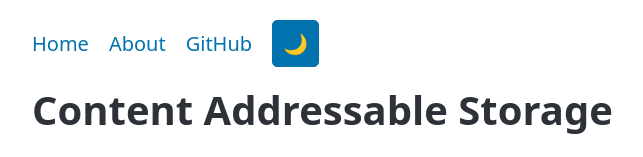
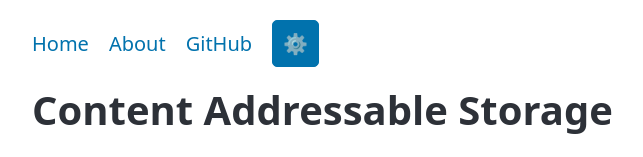
Before and after one commit to pyoner/cas, a SvelteKit app: page / in a window 1280 px wide. Shown: the top 157 px of the page, without its empty margins (8-651 px from the left). Built offline with nearby package versions, Linux system fonts and the light colour scheme.

Commit message:
chore(+layout.svelte): update theme toggle logic to switch between 'light' and 'dark' modes fix(+layout.svelte): replace icon for 'auto' theme with gear icon and fix theme toggle icon logic fix(+page.svelte): add line breaks for better readability of the Copy Link button text

```diff
--- a/src/routes/+layout.svelte
+++ b/src/routes/+layout.svelte
@@ -13,7 +13,7 @@
 		} else if (theme === 'light') {
 			theme = 'dark';
 		} else {
-			theme = 'auto';
+			theme = 'light';
 		}
 		applyTheme();
 	}
@@ -52,11 +52,11 @@
 			<li style="margin-left: auto;">
 				<button onclick={toggleTheme} aria-label="Toggle theme">
 					{#if theme === 'auto'}
+						⚙️
+					{:else if theme === 'light'}
+						☀️
+					{:else}
 						🌙
-					{:else if theme === 'light'}
-						🌙
-					{:else}
-						☀️
 					{/if}
 				</button>
 			</li>
--- a/src/routes/+page.svelte
+++ b/src/routes/+page.svelte
@@ -124,7 +124,9 @@
 			<a href={result.url} target="_blank" rel="noopener noreferrer">
 				{result.url}
 			</a>
-			<button onclick={() => result && navigator.clipboard.writeText(result.url)}> Copy Link </button>
+			<button onclick={() => result && navigator.clipboard.writeText(result.url)}>
+				Copy Link
+			</button>
 		</div>
 	{/if}
 </section>
```
